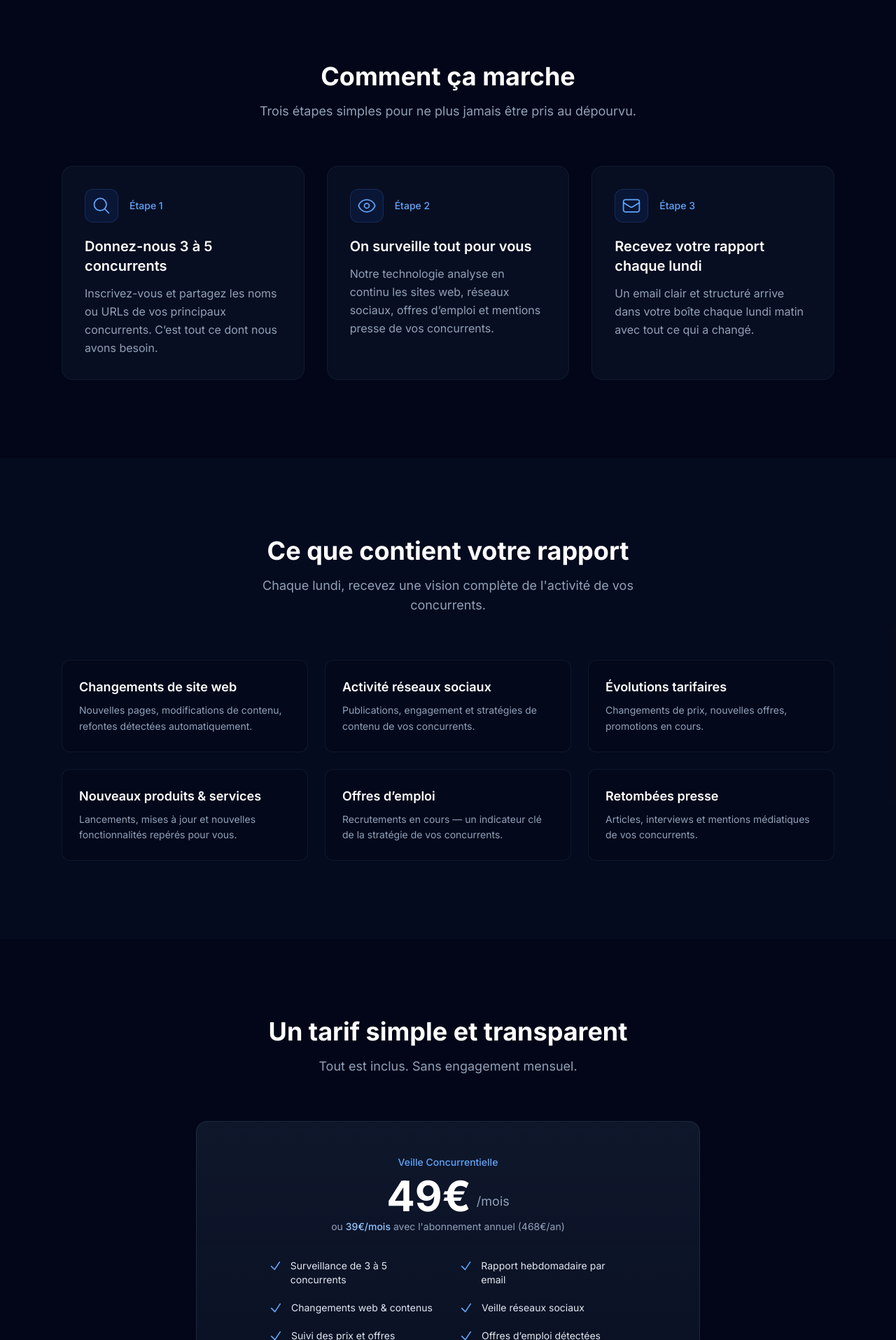
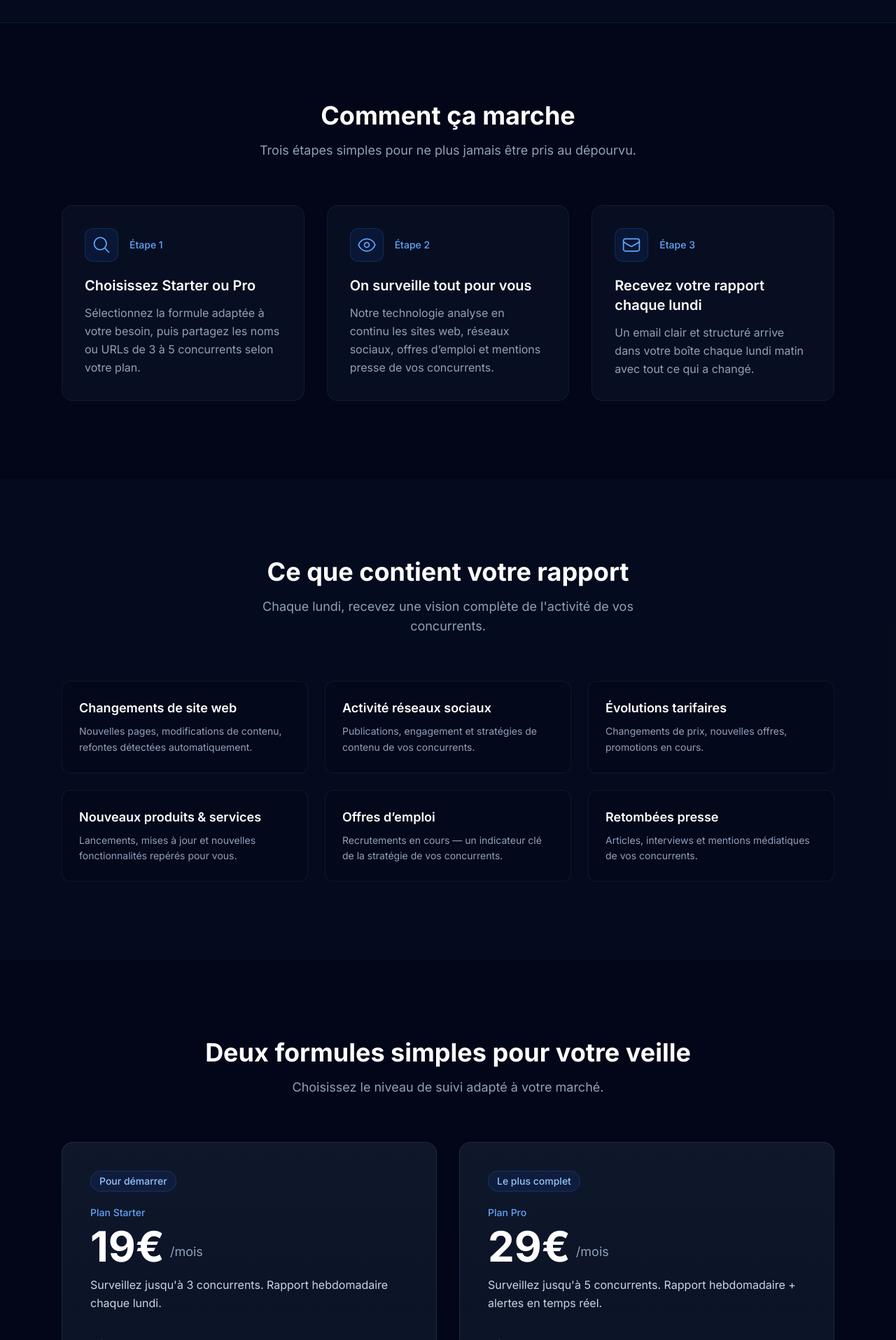
Before and after one commit to vincepanik/radarrival, a Next.js app: page / in a window 1280 px wide. Shown: the part 885-2800 px from the top of the page at 70% size. Built offline with nearby package versions, Linux system fonts and the light colour scheme.

Commit message:
Update RadarRival pricing plans

```diff
--- a/app/layout.tsx
+++ b/app/layout.tsx
@@ -10,11 +10,11 @@ const inter = Inter({
 export const metadata: Metadata = {
   title: "RadarRival — Veille Concurrentielle Hebdomadaire",
   description:
-    "RadarRival aide les PME et indépendants français à suivre leurs concurrents chaque lundi avec une veille claire, actionnable et sans effort. 49€/mois.",
+    "RadarRival aide les PME et indépendants français à suivre leurs concurrents chaque lundi avec une veille claire, actionnable et sans effort. Starter à 19€/mois, Pro à 29€/mois.",
   openGraph: {
     title: "RadarRival — Veille Concurrentielle Hebdomadaire",
     description:
-      "Chaque lundi, sachez exactement ce que font vos concurrents.",
+      "Choisissez Starter ou Pro pour suivre vos concurrents chaque lundi.",
     locale: "fr_FR",
     type: "website",
   },
--- a/app/page.tsx
+++ b/app/page.tsx
@@ -2,7 +2,8 @@
 
 import { useState } from "react";
 
-const PAYMENT_LINK = "https://buy.stripe.com/9B6cN63He7uTgXg9gLeOg1C";
+const STARTER_PAYMENT_LINK = "https://buy.stripe.com/aFa00k4LicPd0Yi2SneOm2A";
+const PRO_PAYMENT_LINK = "https://buy.stripe.com/fZu6oI7Xu4iH8qK64zeOm2B";
 
 /* ─── Icons as inline SVGs ─── */
 function IconSearch() {
@@ -39,7 +40,7 @@ function IconCheck() {
 const faqs = [
   {
     q: "Comment fonctionne la surveillance de mes concurrents\u00a0?",
-    a: "Vous nous communiquez 3 à 5 concurrents lors de votre inscription. Notre système surveille en continu leurs sites web, réseaux sociaux, offres d\u2019emploi et mentions presse. Chaque lundi, vous recevez un rapport clair et actionnable par email.",
+    a: "Vous choisissez votre formule lors de l\u2019inscription : Starter pour suivre jusqu\u2019à 3 concurrents, Pro pour aller jusqu\u2019à 5 concurrents. Notre système surveille ensuite leurs sites web, réseaux sociaux, offres d\u2019emploi et mentions presse. Chaque lundi, vous recevez un rapport clair et actionnable par email.",
   },
   {
     q: "Puis-je changer mes concurrents surveillés\u00a0?",
@@ -60,6 +61,45 @@ const faqs = [
   {
     q: "Sous quel format reçois-je le rapport\u00a0?",
     a: "Vous recevez chaque lundi matin un email structuré avec un résumé des changements clés, accompagné d\u2019un lien vers votre rapport détaillé en ligne.",
+  },
+];
+
+const plans = [
+  {
+    name: "Starter",
+    price: "19€",
+    cadence: "/mois",
+    description: "Surveillez jusqu'à 3 concurrents. Rapport hebdomadaire chaque lundi.",
+    href: STARTER_PAYMENT_LINK,
+    cta: "Choisir Starter",
+    badge: "Pour démarrer",
+    features: [
+      "Jusqu'à 3 concurrents suivis",
+      "Rapport hebdomadaire chaque lundi",
+      "Changements web & contenus",
+      "Veille réseaux sociaux",
+      "Suivi des prix et offres",
+      "Support par email",
+    ],
+  },
+  {
+    name: "Pro",
+    price: "29€",
+    cadence: "/mois",
+    description: "Surveillez jusqu'à 5 concurrents. Rapport hebdomadaire + alertes en temps réel.",
+    href: PRO_PAYMENT_LINK,
+    cta: "Choisir Pro",
+    badge: "Le plus complet",
+    features: [
+      "Jusqu'à 5 concurrents suivis",
+      "Rapport hebdomadaire chaque lundi",
+      "Alertes en temps réel",
+      "Changements web & contenus",
+      "Veille réseaux sociaux",
+      "Suivi des prix et offres",
+      "Retombées presse",
+      "Support prioritaire",
+    ],
   },
 ];
 
@@ -110,10 +150,10 @@ export default function Home() {
             <a href="#faq" className="hover:text-white transition">FAQ</a>
           </div>
           <a
-            href={PAYMENT_LINK}
+            href="#tarif"
             className="bg-brand-600 hover:bg-brand-500 text-white text-sm font-semibold px-5 py-2.5 rounded-lg transition"
           >
-            Commencer
+            Voir les offres
           </a>
         </div>
       </nav>
@@ -135,12 +175,15 @@ export default function Home() {
             Recevez un rapport de veille complet chaque semaine — changements web,
             réseaux sociaux, prix, recrutements — sans lever le petit doigt.
           </p>
+          <p className="text-sm md:text-base text-brand-300 font-medium mb-8">
+            Deux formules mensuelles : Starter à 19€/mois, Pro à 29€/mois.
+          </p>
           <div className="flex flex-col sm:flex-row items-center justify-center gap-4">
             <a
-              href={PAYMENT_LINK}
+              href="#tarif"
               className="bg-brand-600 hover:bg-brand-500 text-white font-semibold px-8 py-4 rounded-xl text-lg transition shadow-lg shadow-brand-600/20"
             >
-              Démarrer ma veille — 49€/mois
+              Choisir mon plan
             </a>
             <a
               href="#comment-ca-marche"
@@ -178,8 +221,8 @@ export default function Home() {
               {
                 step: "1",
                 icon: <IconSearch />,
-                title: "Donnez-nous 3 à 5 concurrents",
-                desc: "Inscrivez-vous et partagez les noms ou URLs de vos principaux concurrents. C\u2019est tout ce dont nous avons besoin.",
+                title: "Choisissez Starter ou Pro",
+                desc: "Sélectionnez la formule adaptée à votre besoin, puis partagez les noms ou URLs de 3 à 5 concurrents selon votre plan.",
               },
               {
                 step: "2",
@@ -241,41 +284,40 @@ export default function Home() {
 
       {/* ─── Pricing ─── */}
       <section id="tarif" className="py-20 md:py-28">
-        <div className="max-w-3xl mx-auto px-6">
+        <div className="max-w-6xl mx-auto px-6">
           <div className="text-center mb-16">
             <h2 className="text-3xl md:text-4xl font-bold mb-4">
-              Un tarif simple et transparent
+              Deux formules simples pour votre veille
             </h2>
             <p className="text-slate-400 text-lg">
-              Tout est inclus. Sans engagement mensuel.
+              Choisissez le niveau de suivi adapté à votre marché.
             </p>
           </div>
 
-          <div className="bg-gradient-to-b from-slate-900 to-slate-900/50 border border-slate-700/50 rounded-2xl p-8 md:p-12">
-            <div className="text-center mb-8">
+          <div className="grid lg:grid-cols-2 gap-8">
+            {plans.map((plan) => (
+              <div
+                key={plan.name}
+                className="bg-gradient-to-b from-slate-900 to-slate-900/50 border border-slate-700/50 rounded-2xl p-8 md:p-10"
+              >
+                <div className="mb-8">
+                  <div className="inline-flex items-center px-3 py-1 rounded-full bg-brand-600/10 border border-brand-500/20 text-brand-300 text-sm font-medium mb-5">
+                    {plan.badge}
+                  </div>
                   <div className="text-sm font-medium text-brand-400 mb-2">
-                Veille Concurrentielle
+                    Plan {plan.name}
                   </div>
-              <div className="flex items-end justify-center gap-2 mb-1">
-                <span className="text-5xl md:text-6xl font-bold">49€</span>
-                <span className="text-slate-400 text-lg mb-2">/mois</span>
+                  <div className="flex items-end gap-2 mb-3">
+                    <span className="text-5xl md:text-6xl font-bold">{plan.price}</span>
+                    <span className="text-slate-400 text-lg mb-2">{plan.cadence}</span>
                   </div>
-              <p className="text-slate-400 text-sm">
-                ou <span className="text-brand-300 font-medium">39€/mois</span> avec l&apos;abonnement annuel (468€/an)
+                  <p className="text-slate-300 leading-relaxed">
+                    {plan.description}
                   </p>
                 </div>
 
-            <div className="grid sm:grid-cols-2 gap-x-8 gap-y-3 mb-10 max-w-lg mx-auto">
-              {[
-                "Surveillance de 3 à 5 concurrents",
-                "Rapport hebdomadaire par email",
-                "Changements web & contenus",
-                "Veille réseaux sociaux",
-                "Suivi des prix et offres",
-                "Offres d\u2019emploi détectées",
-                "Retombées presse",
-                "Support par email",
-              ].map((feat) => (
+                <div className="space-y-3 mb-10">
+                  {plan.features.map((feat) => (
                     <div key={feat} className="flex items-start gap-3 py-1">
                       <IconCheck />
                       <span className="text-slate-200 text-sm">{feat}</span>
@@ -283,17 +325,19 @@ export default function Home() {
                   ))}
                 </div>
 
-            <div className="text-center">
+                <div>
                   <a
-                href={PAYMENT_LINK}
-                className="inline-block bg-brand-600 hover:bg-brand-500 text-white font-semibold px-10 py-4 rounded-xl text-lg transition shadow-lg shadow-brand-600/20"
+                    href={plan.href}
+                    className="inline-block w-full text-center bg-brand-600 hover:bg-brand-500 text-white font-semibold px-10 py-4 rounded-xl text-lg transition shadow-lg shadow-brand-600/20"
                   >
-                Commencer maintenant
+                    {plan.cta}
                   </a>
-              <p className="text-slate-500 text-sm mt-4">
-                Paiement sécurisé par Stripe. Annulation en un clic.
+                  <p className="text-slate-500 text-sm mt-4 text-center">
+                    Paiement sécurisé par Stripe.
                   </p>
                 </div>
+              </div>
+            ))}
           </div>
         </div>
       </section>
@@ -321,14 +365,22 @@ export default function Home() {
             Prêt à surveiller vos concurrents&nbsp;?
           </h2>
           <p className="text-slate-400 text-lg mb-10 max-w-xl mx-auto">
-            Rejoignez les dirigeants qui démarrent chaque semaine avec un avantage concurrentiel.
+            Comparez Starter et Pro, puis choisissez la formule qui correspond à votre rythme de veille.
           </p>
+          <div className="flex flex-col sm:flex-row items-center justify-center gap-4">
             <a
-            href={PAYMENT_LINK}
-            className="inline-block bg-brand-600 hover:bg-brand-500 text-white font-semibold px-10 py-4 rounded-xl text-lg transition shadow-lg shadow-brand-600/20"
+              href={STARTER_PAYMENT_LINK}
+              className="inline-block bg-brand-600 hover:bg-brand-500 text-white font-semibold px-8 py-4 rounded-xl text-lg transition shadow-lg shadow-brand-600/20"
             >
-            Démarrer ma veille — 49€/mois
+              Starter — 19€/mois
             </a>
+            <a
+              href={PRO_PAYMENT_LINK}
+              className="inline-block border border-slate-700 hover:border-brand-500/40 text-white font-semibold px-8 py-4 rounded-xl text-lg transition"
+            >
+              Pro — 29€/mois
+            </a>
+          </div>
         </div>
       </section>
 
```
Lines whose indentation alone changed are shown as unchanged.
